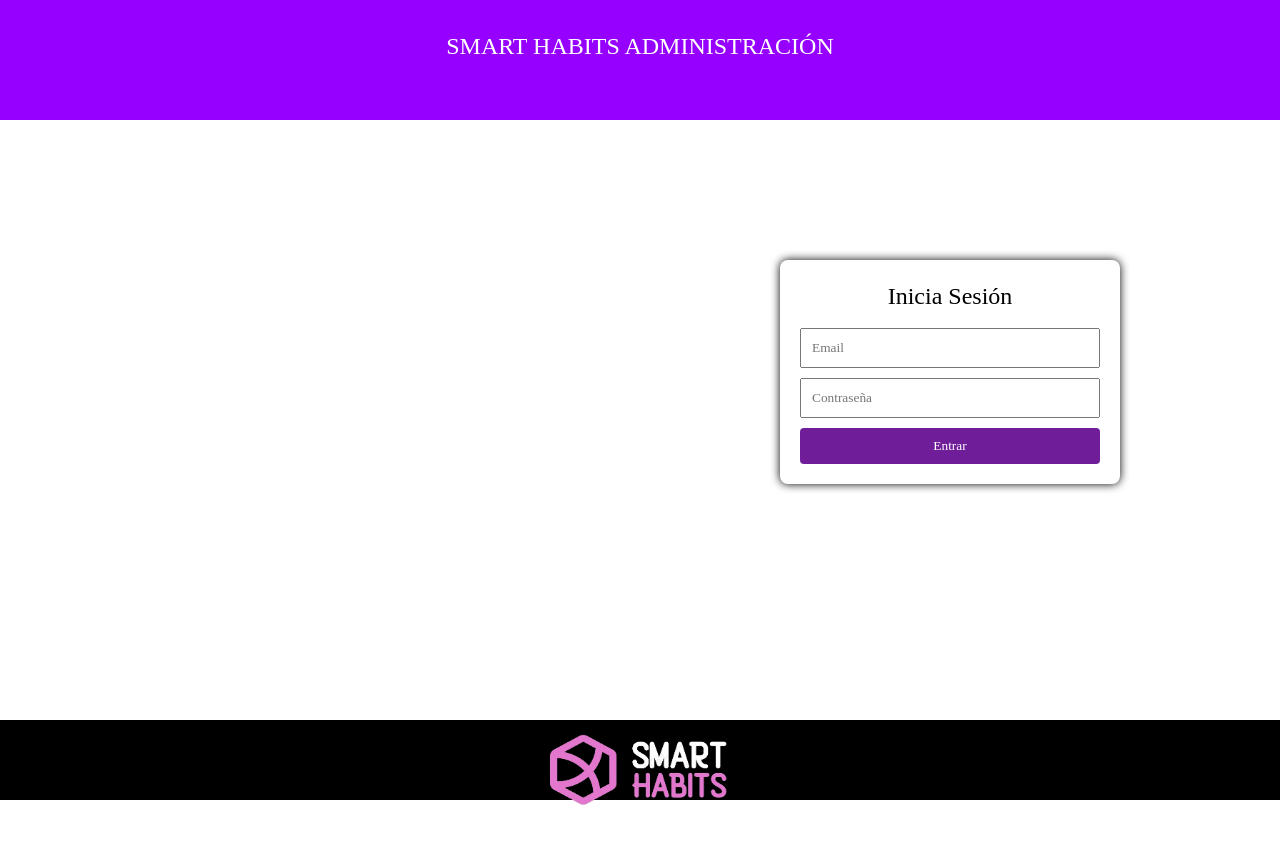
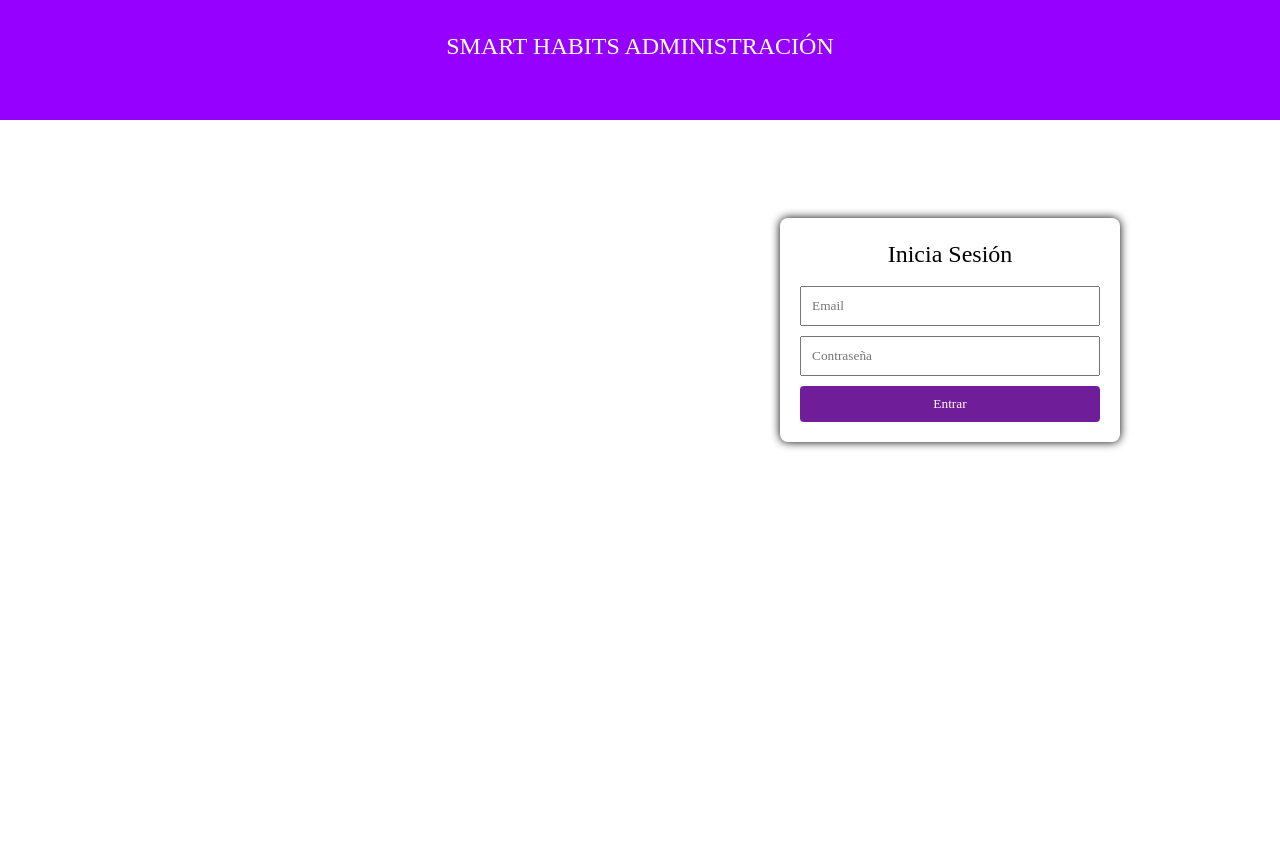
Before and after one commit to SavitarADSO/SMARTHABITS_ANGULAR, an Angular app: page /inicio/body in a window 1280 px wide. Shown: the top 844 px of the page. Before the commit the page ends 800 px from the top, so only its background shows below. Built offline with nearby package versions, Linux system fonts and the light colour scheme.

Commit message:
overflow

```diff
--- a/src/app/app.component.html
+++ b/src/app/app.component.html
@@ -5,7 +5,3 @@
 <div class="body">
   <router-outlet></router-outlet>
 </div>
-
-<div class="footer">
-  <app-footer></app-footer>
-</div>
--- a/src/app/app.component.scss
+++ b/src/app/app.component.scss
@@ -17,8 +17,9 @@ body {
     height: 80%;
     width: 100%;
     top: 20%;
-    position: fixed;
     background-color: rgb(255, 255, 255);
+    margin-top: 10%;
+    margin-bottom: 5%;
 
 
 
--- a/src/app/calorias_has_dietas/create/create.component.scss
+++ b/src/app/calorias_has_dietas/create/create.component.scss
@@ -1,7 +1,7 @@
 body {
     font-family: Arial, sans-serif;
     text-align: center;
-    margin: 0;
+    margin-top: 15%;
     padding: 0;
 }
 
--- a/src/app/ejercicio/index/index.component.html
+++ b/src/app/ejercicio/index/index.component.html
@@ -1,9 +1,10 @@
 <h1>
   <nav>
-    <a href="/ejercicio/create" *ngIf="clave !=null"  id="ejercicio">Crear rutina</a>
+    <a href="/ejercicio/create" *ngIf="clave !=null" id="ejercicio">Crear rutina</a>
   </nav>
 </h1>
-<table>
+
+  <table>
     <thead>
       <tr>
         <th>ID</th>
--- a/src/app/ejercicio/index/index.component.scss
+++ b/src/app/ejercicio/index/index.component.scss
@@ -1,7 +1,7 @@
 table {
     width: 70%;
     margin: auto;
-    border-collapse: collapse;
+
 
 }
 
--- a/src/app/inicio/body/body.component.scss
+++ b/src/app/inicio/body/body.component.scss
@@ -3,7 +3,8 @@
     align-items: center;
     justify-content: center;
     height: 100vh;
-    margin: 0;
+    margin-top: 17%;
+
 }
 
 
--- a/src/app/inicio/menu/menu.component.html
+++ b/src/app/inicio/menu/menu.component.html
@@ -2,14 +2,13 @@
 
 <nav>
 
+    <a href="/users/index" *ngIf="clave !=null"  id="users">Usuarios</a>
 
     <a href="/enfermedad/index" *ngIf="clave !=null"  id="enfermedad">Enfermedades</a>
 
 
     <a href="/actividad/index" *ngIf="clave !=null"  id="actividad">Actividades</a>
 
-
-    <a href="/users/index" *ngIf="clave !=null"  id="users">Usuarios</a>
 
     <a href="/encuesta/index" *ngIf="clave !=null"  id="encuesta">Encuestas</a>
 
@@ -25,7 +24,6 @@
     <a href="/calorias_has_dietas/create" *ngIf="clave !=null"  id="caloriaDieta">Relacionar dieta y calorias</a>
 
 
-
     <button type="button" *ngIf="clave !=null" (click)="logout()"  id="logout">Cerrar Sesión</button>
 
 </nav>
```
